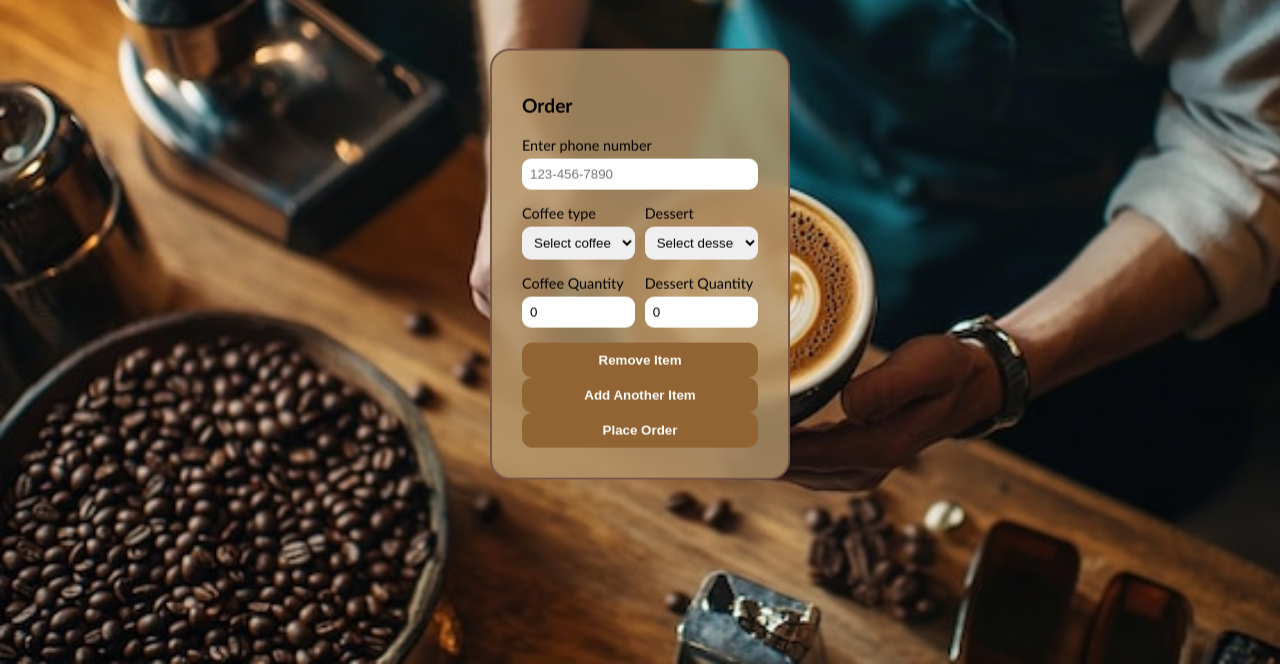
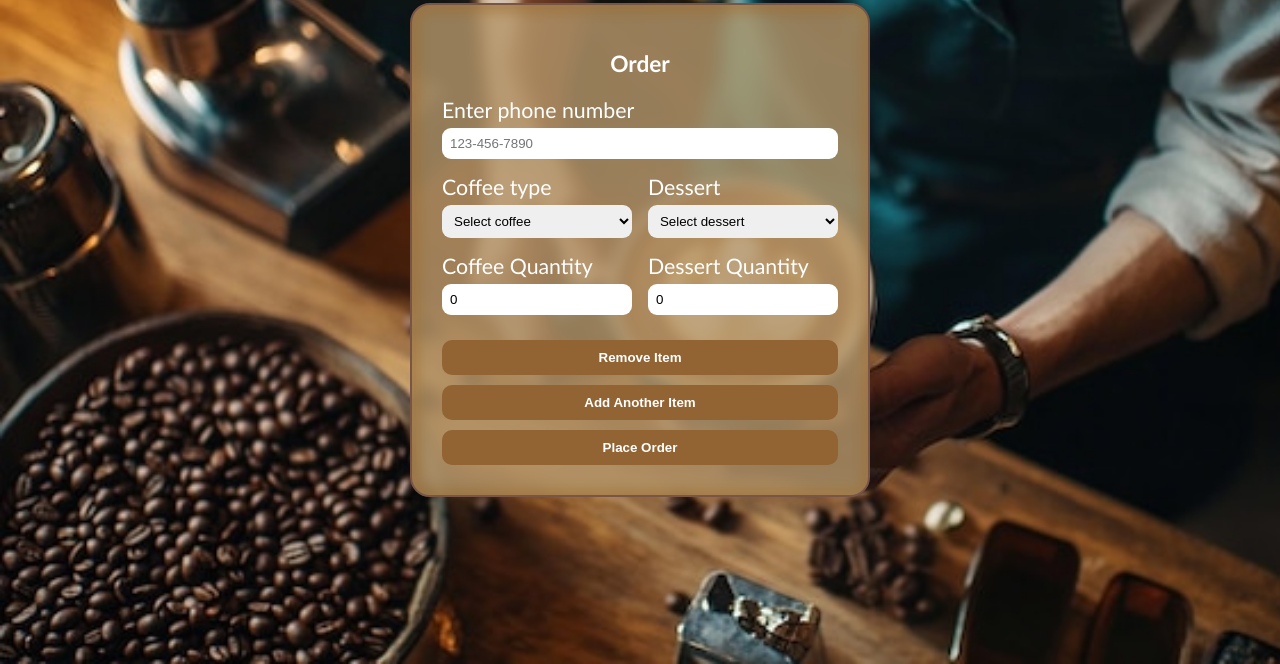
Before and after one commit to r2d2web/ipmc, a plain HTML site: page pages/purchase.html in a window 1280 px wide. Shown: the part 136-800 px from the top of the page. Drawn offline with Linux system fonts and the light colour scheme.

Commit message:
Update styles.css

```diff
--- a/resources/styles.css
+++ b/resources/styles.css
@@ -771,25 +771,31 @@ footer:hover {
 .order-form {
       border: 2px solid #795548;
       padding: 30px;
+      color: white;
       background: #b5966ad0;
-      width: 300px;
+      width: 460px;
       box-sizing: border-box;
       border-radius: 20px;
-      position: absolute;
-      top: 50%;
+      position: relative;
+      /* top: 50%; */
       left: 50%;
-      transform: translate(-50%, -50%);
+      transform: translate(-50%);
       backdrop-filter: blur(7px);
+      box-shadow: inset 1px 1px 10px 8px #9d6e347a;
+    button {
+        margin-top: 10px;
     }
+}
     .order-form h1 {
-      font-size: 1.2rem;
+      font-size: 17pt;
       font-weight: bold;
       margin-bottom: 20px;
+      text-align: center;
     }
     .order-form label {
       display: block;
       margin-bottom: 5px;
-      font-size: 0.9rem;
+      font-size: 16pt;
     }
     .order-form input[type="tel"],
     .order-form input[type="number"],
```
